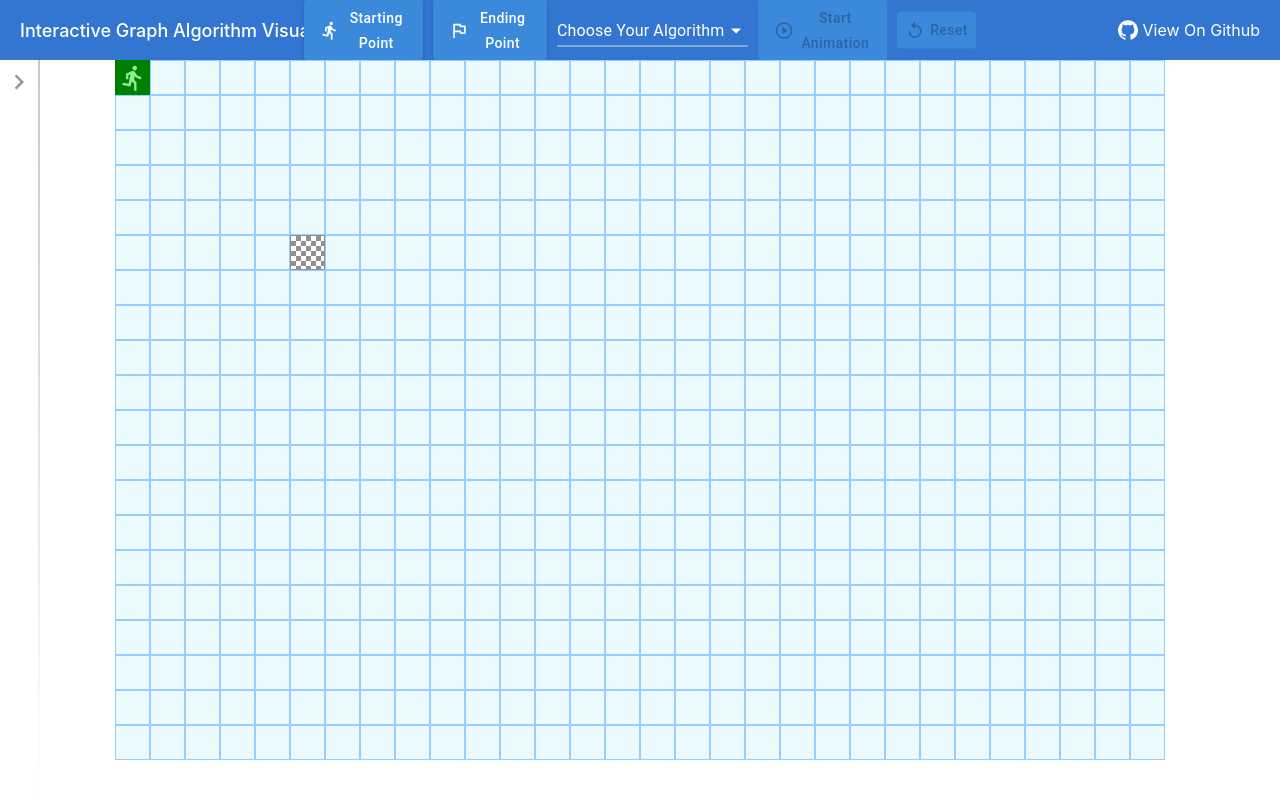
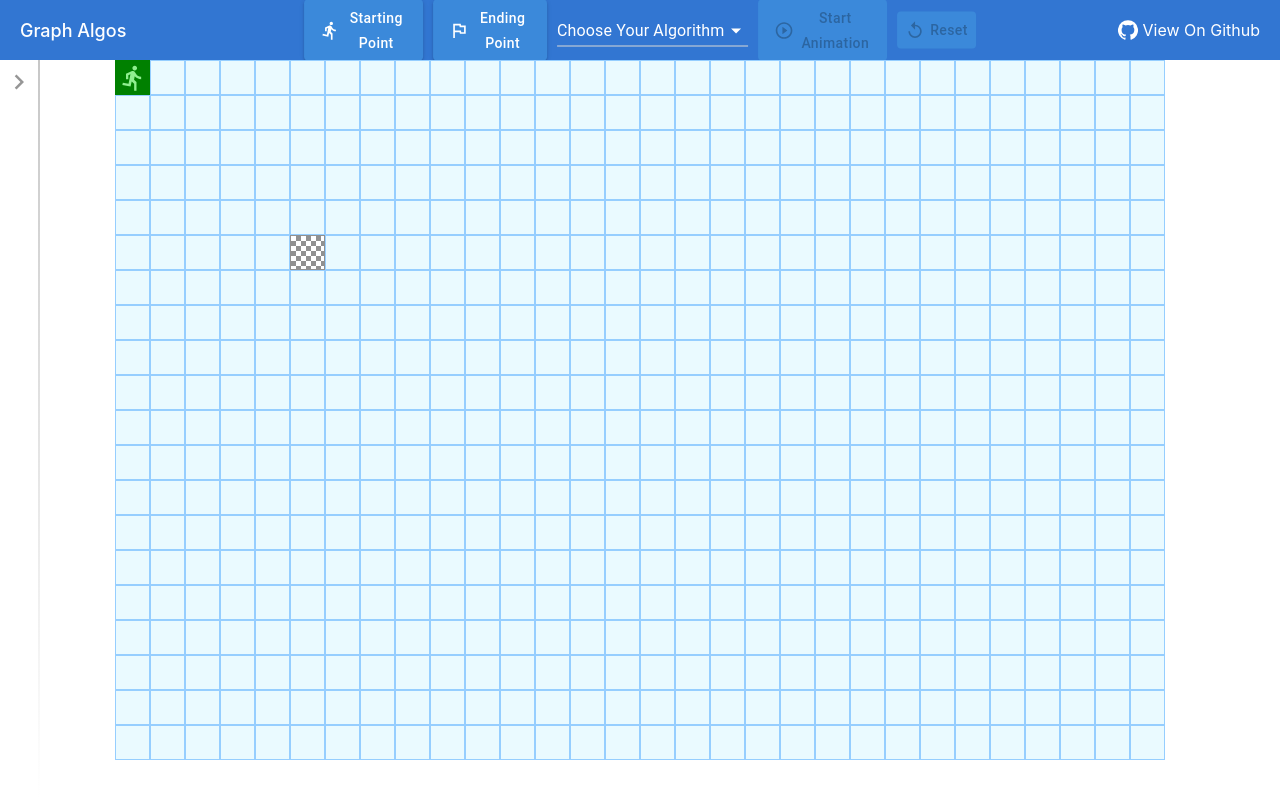
Before and after one commit to DanielJDupont/graph-algos, a Next.js app: page / in a window 1280 px wide. Built offline with nearby package versions, Linux system fonts and the light colour scheme.

Commit message:
made name shorter

```diff
--- a/components/navbar/index.tsx
+++ b/components/navbar/index.tsx
@@ -32,9 +32,7 @@ export const Navbar = () => {
 
   return (
     <div className={styles.navbarContainer}>
-      <div className={styles.navbarTitle}>
-        Interactive Graph Algorithm Visualizer
-      </div>
+      <div className={styles.navbarTitle}>Graph Algos</div>
 
       <div className={styles.controlsContainer}>
         <Button
```
